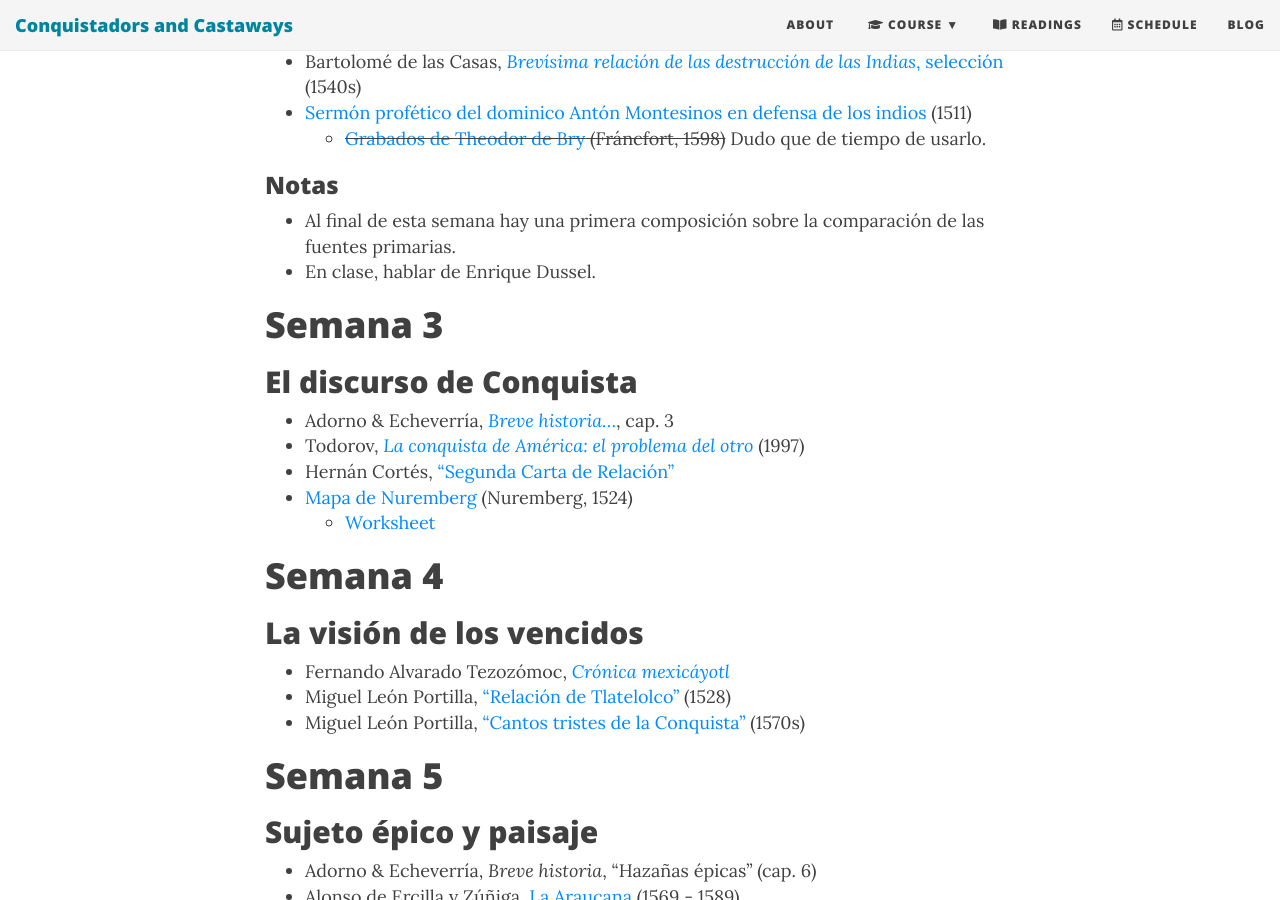
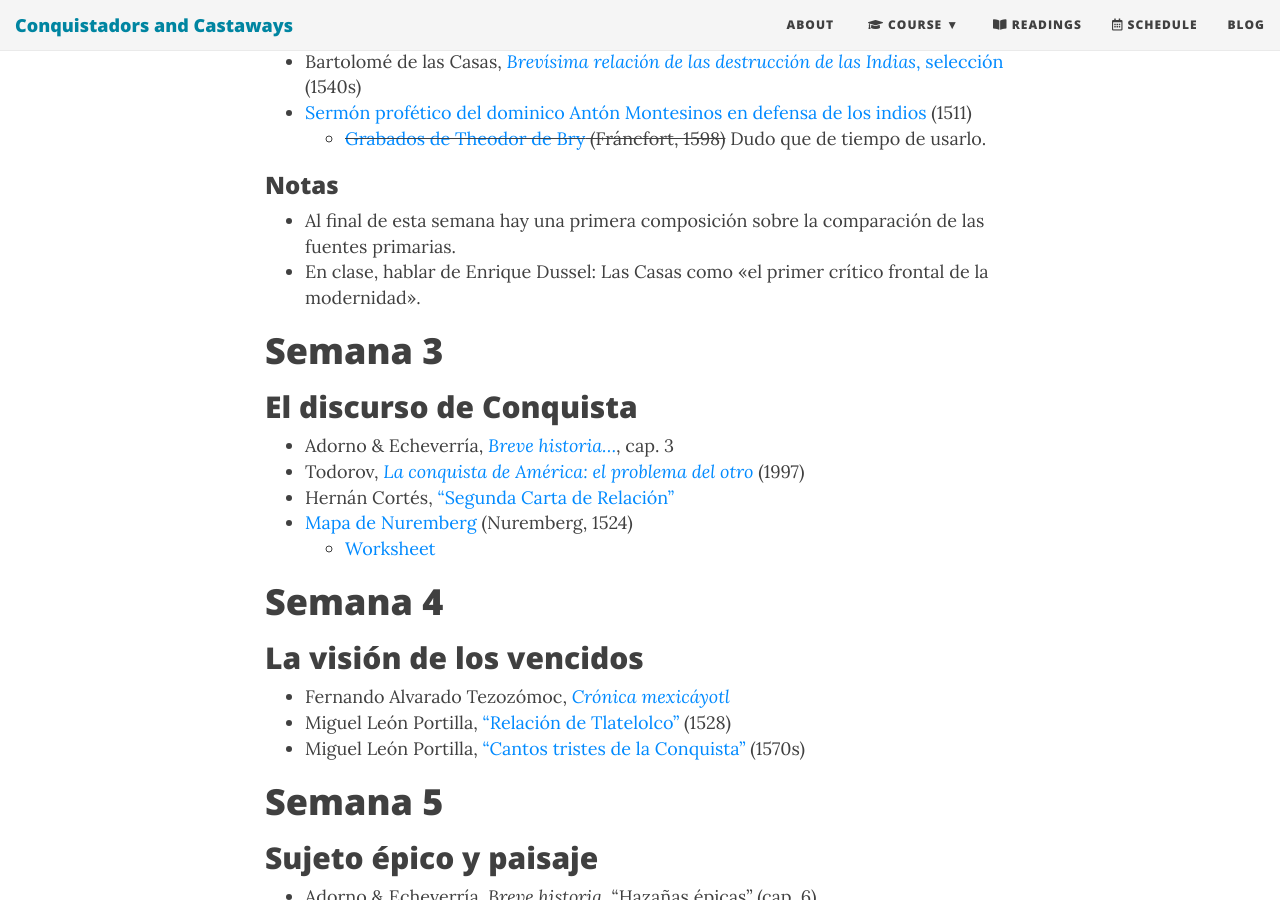
Before and after one commit to Hipomenes/ls452, a Jekyll site: the page built from syllabus-prof.md, in a window 1280 px wide and 900 px high, scrolled down 2731 px. Built offline with Jekyll 4.4.1, drawn with Linux system fonts in a browser that asks for light colours; nearby versions of some CDN libraries.

Commit message:
Update syllabus-prof.md

```diff
--- a/syllabus-prof.md
+++ b/syllabus-prof.md
@@ -52,7 +52,7 @@ Introducción a la clase. Descripción de los temas, lecturas e ideas principale
 ### Notas
 
 - Al final de esta semana hay una primera composición sobre la comparación de las fuentes primarias.
-- En clase, hablar de Enrique Dussel.
+- En clase, hablar de Enrique Dussel: Las Casas como «el primer crítico frontal de la modernidad».
 
 # Semana 3
 ##  El discurso de Conquista
```
